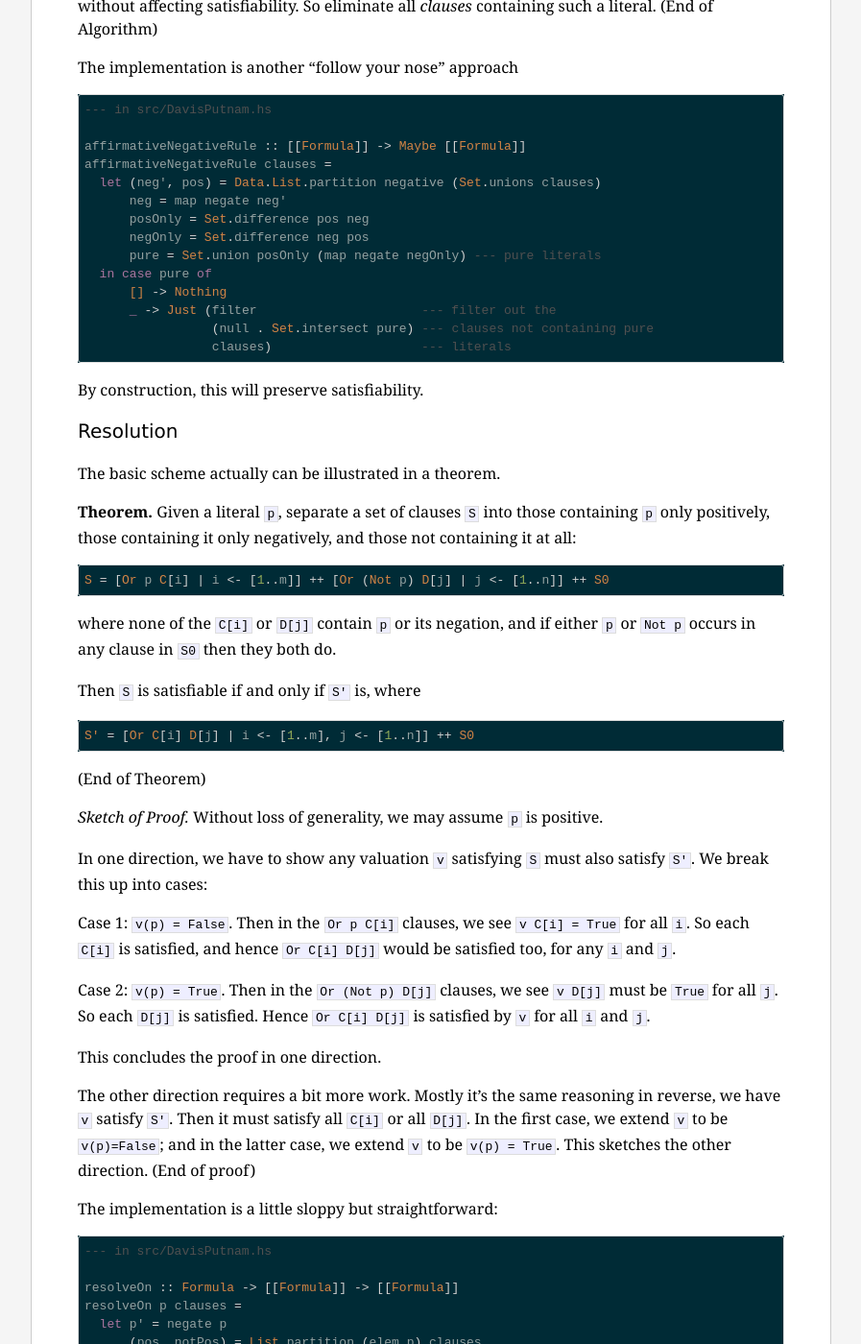
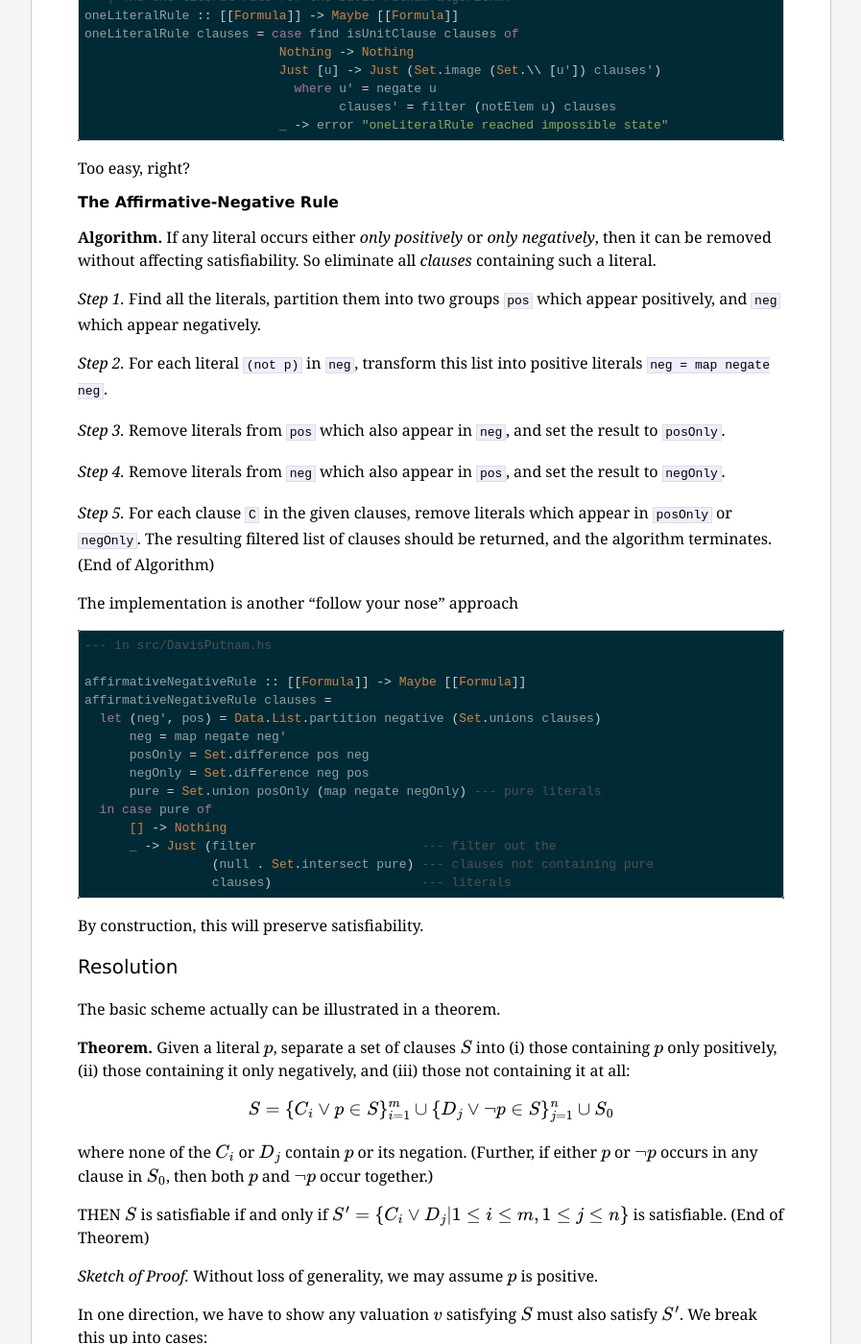
Before and after one commit to pqnelson/pqnelson.github.com, a Jekyll site: the page built from _posts/2015-02-15-automated-thm-iii-dp.md, in a window 1280 px wide and 1400 px high, scrolled down 6255 px. Shown: the whole window at 96% size, without its empty margins (191-1088 px from the left). Built offline with Jekyll 4.4.1, drawn with Linux system fonts in a browser that asks for light colours; formulas are drawn with MathJax 3; some of the changed text lies outside the part shown.

Commit message:
Extended discussion of DP + DPLL algorithms

````diff
--- a/_posts/2015-02-15-automated-thm-iii-dp.md
+++ b/_posts/2015-02-15-automated-thm-iii-dp.md
@@ -33,20 +33,28 @@
 
 The basic idea is to introduce new variables corresponding to
 subformulas. The textbook example is `And (Or p (And q (Not r))) s`
-which is transformed to:
+which transforms via the following steps:
 
 ```haskell
-(And (Iff p1 (And q (Not r)))
-     (And (Iff p2 (Or p p1))
-          (And (Iff p3 (And p2 s))
-               p3)))
+And (Or p
+        (And q (Not r)))
+    s -> And (Iff p1 (And q (Not r))) -- introduce p1
+             (And (Or p p1) s)        -- updated formula
+      -> And (Iff p1 (And q (Not r)))
+             (And (Iff p2 (Or p p1)) -- introduce p2
+                  (And p2 s))        -- updated formula
+      -> And (Iff p1 (And q (Not r)))
+             (And (Iff p2 (Or p p1))
+                  (And (Iff p3 (And p2 s)) -- introduce p3
+                       p3))                -- our running formula is p3!
 ```
 
-This is clearly equisatisfiable, but since we have these extra variables
-`p1`, `p2`, `p3`, we have too much freedom. This extra freedom denies us
-the ability to say these formulas are equivalent (just choose one of
-these new variables in the wrong way). Indeed, if we run it
-through our automated theorem prover, we find:
+This is clearly equisatisfiable (i.e., a choise for `p`, `q`, and `r`
+will solve both formulas), but since we have these extra variables
+`p1`, `p2`, `p3`...we have too much freedom in this transformed
+formula. This extra freedom denies us the ability to say these formulas
+are equivalent (just choose one of these new variables in the wrong
+way). Indeed, if we run it through our automated theorem prover, we find:
 
 ```haskell
 textbookDefCNFTest :: () -> String
@@ -184,8 +192,10 @@
 
 ## Optimization
 
-But look, do we really need to worry if the formula looks like `(And p q)`?
-Why not just go "as far as possible", and transform only when forced?
+But look, do we really need to worry if the formula looks like `(And p
+q)`? Naively, it would transform into `(And (Iff p1 q) (And (Iff p2 (And
+p p1)) p2)`. Why not just go "as far as possible", and transform only
+when forced?
 
 That is to say, if we consider the formula
 
@@ -204,6 +214,8 @@
 subformulas.
 
 ```haskell
+-- apply a (Trip -> Trip) transformation to the subformulas,
+-- sharing the definitions
 subCNF :: (Trip -> Trip) -> (Formula -> Formula -> Formula)
           -> (Formula, Formula) -> Trip -> Trip
 subCNF subfn op (p, q) (_, defs, n) =
@@ -279,6 +291,9 @@
 form, lets consider the simplifying rules. Davis-Putnam uses the
 set-based representation of the conjunctive normal form.
 
+The [resulting algorithm](#davis-putnam-algorithm) resembles the basic
+outline quite a bit.
+
 ## Satisfiability-Preserving Transformations
 
 There are two transformations on the sets of clauses:
@@ -353,6 +368,22 @@
 **Algorithm.** If any literal occurs either _only positively_ or
 _only negatively_, then it can be removed without affecting
 satisfiability. So eliminate all _clauses_ containing such a literal.
+
+_Step 1._ Find all the literals, partition them into two groups `pos`
+which appear positively, and `neg` which appear negatively.
+
+_Step 2._ For each literal `(not p)` in `neg`, transform this list into
+positive literals `neg = map negate neg`.
+
+_Step 3._ Remove literals from `pos` which also appear in `neg`, and set
+the result to `posOnly`.
+
+_Step 4._ Remove literals from `neg` which also appear in `pos`, and set
+the result to `negOnly`.
+
+_Step 5._ For each clause `C` in the given clauses, remove literals
+which appear in `posOnly` or `negOnly`. The resulting filtered list of
+clauses should be returned, and the algorithm terminates.
 (End of Algorithm)
 
 The implementation is another "follow your nose" approach
@@ -380,46 +411,63 @@
 
 The basic scheme actually can be illustrated in a theorem.
 
-**Theorem.** Given a literal `p`, separate a set of clauses `S` into
-those containing `p` only positively, those containing it only
-negatively, and those not containing it at all:
+**Theorem.**
+Given a literal $p$, separate a set of clauses $S$ into (i) those containing
+$p$ only positively, (ii) those containing it only negatively, and (iii)
+those not containing it at all:
 
-```haskell
-S = [Or p C[i] | i <- [1..m]] ++ [Or (Not p) D[j] | j <- [1..n]] ++ S0
-```
+$$ S = \{C_{i}\lor p\in S\}^{m}_{i=1}\cup\{D_{j}\lor\neg p\in S\}^{n}_{j=1}\cup S_{0}$$
 
-where none of the `C[i]` or `D[j]` contain `p` or its negation, and if
-either `p` or `Not p` occurs in any clause in `S0` then they both do.
+where none of the $C_{i}$ or $D_{j}$ contain $p$ or its
+negation. (Further, if either $p$ or $\neg p$ occurs in any clause in
+$S_{0}$, then both $p$ and $\neg p$ occur together.)
 
-Then `S` is satisfiable if and only if `S'` is, where
-
-```haskell
-S' = [Or C[i] D[j] | i <- [1..m], j <- [1..n]] ++ S0
-```
-
+THEN $S$ is satisfiable if and only if $S' = \\{C_{i}\lor D_{j}|1\leq
+i\leq m, 1\leq j\leq n\\}$ is satisfiable.
 (End of Theorem)
 
-_Sketch of Proof._ Without loss of generality, we may assume `p` is
+_Sketch of Proof._ Without loss of generality, we may assume $p$ is
 positive.
 
-In one direction, we have to show any valuation `v` satisfying `S` must
-also satisfy `S'`. We break this up into cases:
+In one direction, we have to show any valuation $v$ satisfying $S$ must
+also satisfy $S'$. We break this up into cases:
 
-Case 1: `v(p) = False`. Then in the `Or p C[i]` clauses, we see `v C[i] =
-True` for all `i`. So each `C[i]` is satisfied, and hence `Or C[i] D[j]`
-would be satisfied too, for any `i` and `j`.
+Case 1: $v(p) = \bot$ (= false).
+Then in the $C_{i}\lor p$ clauses, we see
+$v(C_{i}) = \top$ (= true)
+for all $i$. So each $C_{i}$ is satisfied, and hence $C_{i}\lor D_{j}$
+would be satisfied too, for any $i$ and $j$.
 
-Case 2: `v(p) = True`. Then in the `Or (Not p) D[j]` clauses, we see `v D[j]`
-must be `True` for all `j`. So each `D[j]` is satisfied. Hence `Or C[i] D[j]`
-is satisfied by `v` for all `i` and `j`.
+Case 2: $v(p) = \top$ (= True).
+Then in the $D_{j}\lor (\neg p)$ clauses, we see $v(D_{j})$
+must be $\top$ (`True`) for all $j$. So each $D_{j}$ is satisfied.
+Hence $C_{i}\lor D_{j}$
+is satisfied by $v$ for all $i$ and $j$.
 
 This concludes the proof in one direction.
 
 The other direction requires a bit more work. Mostly it's the same
-reasoning in reverse, we have `v` satisfy `S'`. Then it must satisfy all
-`C[i]` or all `D[j]`. In the first case, we extend `v` to be
-`v(p)=False`; and in the latter case, we extend `v` to be `v(p) = True`.
+reasoning in reverse, we have $v$ satisfy $S'$. Then it must satisfy all
+$C_{i}$ or all $D_{j}$. In the first case, we extend $v$ to be
+$v(p)=\bot$ (= False); and in the latter case, we extend $v$ to be
+$v(p) = \top$ (= True).
 This sketches the other direction. (End of proof)
+
+**Resolution Rule Algorithm.**
+Given a set of clauses `S` and a literal `p`, produce a new set of
+clauses `S'` which do not have `p` occuring in any clause.
+
+_Step 1._ Filter out the set `Cs` which has `p` occuring positively, and
+make sure each element `Ci` in `Cs` does not have `p` occuring in it.
+
+_Step 2._ Filter out the set `Ds` which has `not p` occuring, and make
+sure each element `Dj` in `Ds` does not have `not p` occuring in it.
+
+_Step 3._ Assemble the set `S' = [Or Ci Dj | Ci <- Cs, Dj <- Ds]` of all
+pairs of elements of the sets we obtained from the first two
+steps. Return it and terminate the algorithm.
+
+### Implementation
 
 The implementation is a little sloppy but straightforward:
 
@@ -462,6 +510,8 @@
       (_, p) = Data.List.minimum $ map (findBlowup clauses) pvs
   in resolveOn p clauses
 ```
+
+<a name="davis-putnam-algorithm" />
 
 ## The Davis-Putnam Algorithm
 
@@ -837,6 +887,9 @@
   "An efficient algorithm for unit-propagation".
   In _Proceedings of the Fourth International Symposium on Artificial Intelligence and Mathematics_ (1996).
   [Eprint](http://www.cfdvs.iitb.ac.in/download/Docs/verification/papers/sat/original-papers/aim96.pdf)
+- Tanbir Ahmed,
+  "An Implementation of the DPLL Algorithm".
+  [Master's Thesis](http://users.encs.concordia.ca/~ta_ahmed/ms_thesis.pdf), 2009.
 
 ## Changelog
 Mar  8, 2015: Fixed typos.
````
Also changed, not shown: other parts of _posts/2015-02-15-automated-thm-iii-dp.md (+16 -0 lines).
